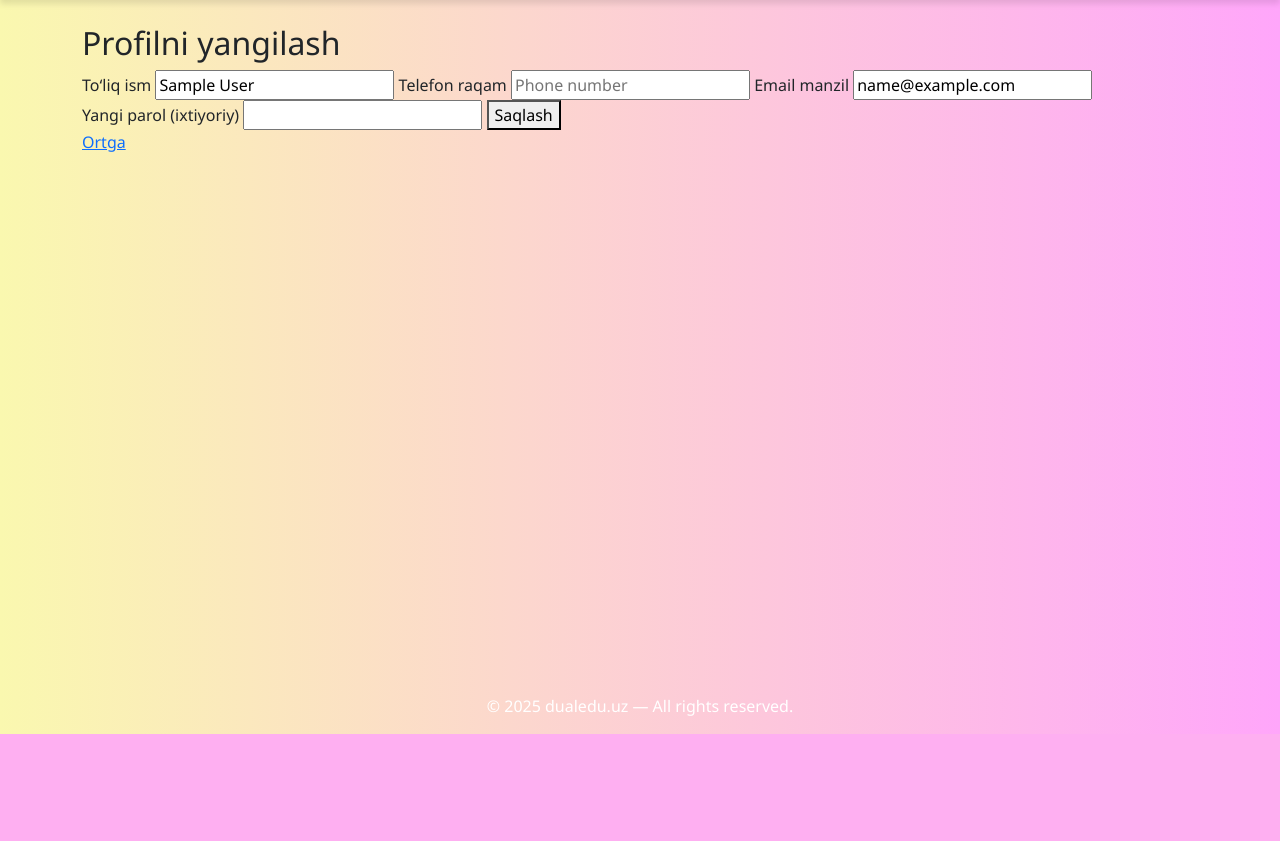
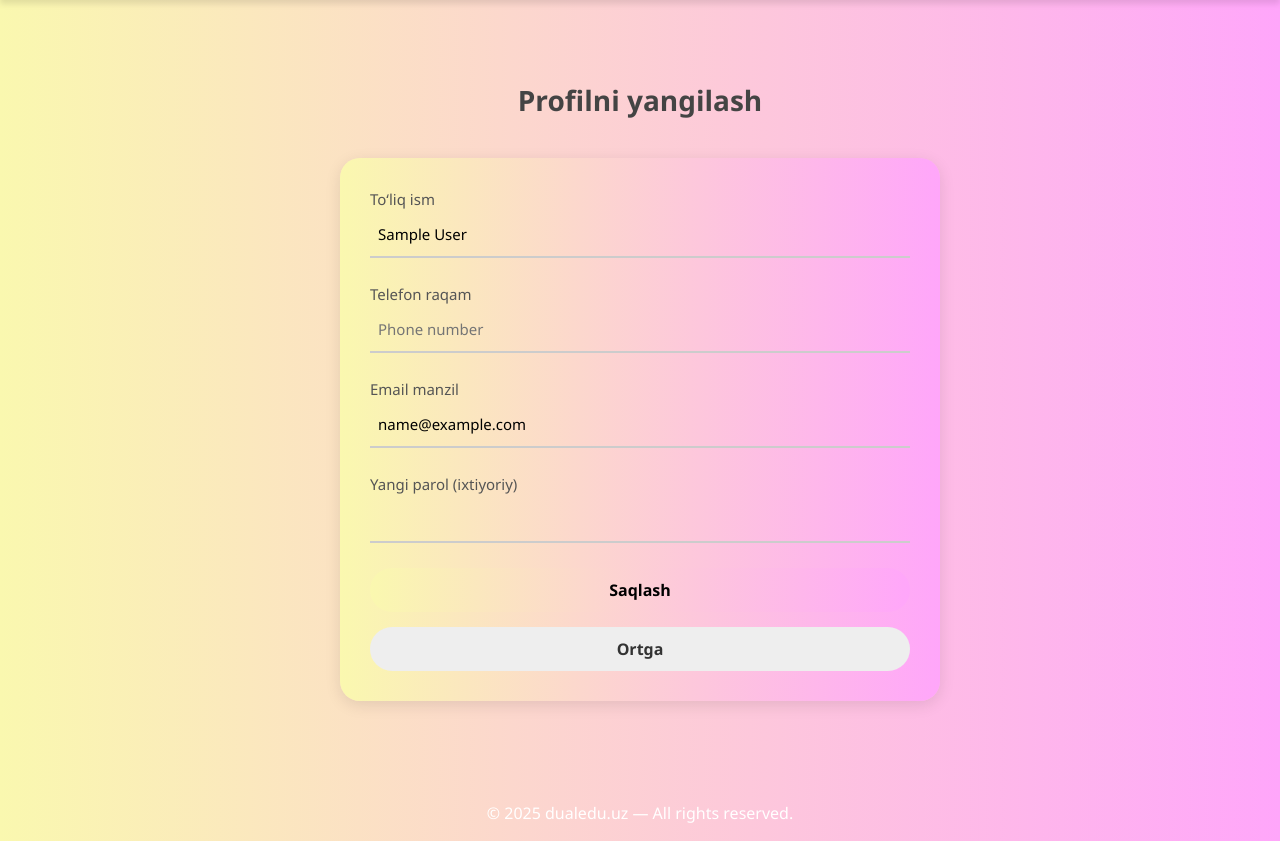
Before and after one commit to azamatxabibullayev/kmodi, a Django app: page /users/profile/update/ in a window 1280 px wide. Shown: the part 66-907 px from the top of the page. Before the commit the page ends 800 px from the top, so only its background shows below. Run offline with Django 5.2, Linux system fonts and the light colour scheme; the visitor is signed in with stand-in values (Sample User, id 1).

Commit message:
project almost finished

```diff
--- a/dualedu/asgi.py
+++ b/kmodi/asgi.py
@@ -11,6 +11,6 @@ import os
 
 from django.core.asgi import get_asgi_application
 
-os.environ.setdefault('DJANGO_SETTINGS_MODULE', 'dualedu.settings')
+os.environ.setdefault('DJANGO_SETTINGS_MODULE', 'kmodi.settings')
 
 application = get_asgi_application()
--- a/dualedu/settings.py
+++ b/kmodi/settings.py
@@ -9,7 +9,7 @@ SECRET_KEY = 'your-secret-key-here'
 
 DEBUG = True
 
-ALLOWED_HOSTS = []
+ALLOWED_HOSTS = ['*']
 
 INSTALLED_APPS = [
     'django.contrib.admin',
@@ -37,7 +37,7 @@ MIDDLEWARE = [
     'users.middleware.AdminOnlySuperuserMiddleware',
 ]
 
-ROOT_URLCONF = 'dualedu.urls'
+ROOT_URLCONF = 'kmodi.urls'
 
 TEMPLATES = [
     {
@@ -55,7 +55,7 @@ TEMPLATES = [
     },
 ]
 
-WSGI_APPLICATION = 'dualedu.wsgi.application'
+WSGI_APPLICATION = 'kmodi.wsgi.application'
 
 DATABASES = {
     'default': {
--- a/dualedu/wsgi.py
+++ b/kmodi/wsgi.py
@@ -11,6 +11,6 @@ import os
 
 from django.core.wsgi import get_wsgi_application
 
-os.environ.setdefault('DJANGO_SETTINGS_MODULE', 'dualedu.settings')
+os.environ.setdefault('DJANGO_SETTINGS_MODULE', 'kmodi.settings')
 
 application = get_wsgi_application()
--- a/main/models.py
+++ b/main/models.py
@@ -1,7 +1,7 @@
 from django.db import models
 from urllib.parse import urlparse, parse_qs
 from django.utils.translation import gettext_lazy as _
-from dualedu import settings
+from kmodi import settings
 
 
 class Category(models.Model):
--- a/manage.py
+++ b/manage.py
@@ -1,4 +1,3 @@
-#!/usr/bin/env python
 """Django's command-line utility for administrative tasks."""
 import os
 import sys
@@ -6,7 +5,7 @@ import sys
 
 def main():
     """Run administrative tasks."""
-    os.environ.setdefault('DJANGO_SETTINGS_MODULE', 'dualedu.settings')
+    os.environ.setdefault('DJANGO_SETTINGS_MODULE', 'kmodi.settings')
     try:
         from django.core.management import execute_from_command_line
     except ImportError as exc:
--- a/requirements.txt
+++ b/requirements.txt
@@ -5,8 +5,10 @@ charset-normalizer==3.4.2
 cryptography==45.0.4
 defusedxml==0.7.1
 Django==5.2.3
+gunicorn==23.0.0
 idna==3.10
 oauthlib==3.3.1
+packaging==25.0
 pillow==11.2.1
 pycparser==2.22
 PyJWT==2.10.1
--- a/templates/main/material_detail.html
+++ b/templates/main/material_detail.html
@@ -127,7 +127,6 @@
 </style>
 
 <div class="content-wrapper">
-
     {% for material in materials %}
     <div class="lesson-box">
         <div class="lesson-title">{{ category.name }}</div>
@@ -153,7 +152,6 @@
 
         {% if material.assignment_text or material.assignment_audio or material.assignment_image %}
         <div class="assignment-title">{% trans "Topshiriqlar" %}</div>
-
         <div class="assignment-box">
             {% if material.assignment_text %}
                 {{ material.assignment_text }}
--- a/templates/users/profile_update.html
+++ b/templates/users/profile_update.html
@@ -4,8 +4,86 @@
 
 {% block content %}
 <style>
-/* your styles unchanged */
+    .update-wrapper {
+        max-width: 600px;
+        margin: 60px auto;
+    }
+
+    .update-title {
+        text-align: center;
+        font-size: 28px;
+        font-weight: bold;
+        margin-bottom: 40px;
+        color: #444;
+    }
+
+    .update-card {
+        background: linear-gradient(to right, #faf8af, #ffa6fa);
+        padding: 30px;
+        border-radius: 20px;
+        box-shadow: 0 4px 16px rgba(0, 0, 0, 0.1);
+    }
+
+    .update-card label {
+        font-size: 15px;
+        color: #555;
+        margin-bottom: 3px;
+        display: block;
+    }
+
+    .update-card input {
+        width: 100%;
+        padding: 10px 8px;
+        border: none;
+        border-bottom: 2px solid #ccc;
+        background: transparent;
+        font-size: 15px;
+        margin-bottom: 25px;
+    }
+
+    .update-card input:focus {
+        outline: none;
+        border-bottom-color: #ff86d6;
+    }
+
+    .btn-save {
+        background: linear-gradient(to right, #faf8af, #ffa6fa);
+        border: none;
+        border-radius: 30px;
+        padding: 10px;
+        font-weight: bold;
+        color: #000;
+        width: 100%;
+        transition: 0.3s ease;
+        cursor: pointer;
+    }
+
+    .btn-save:hover {
+        transform: scale(1.03);
+        box-shadow: 0 4px 10px rgba(0,0,0,0.1);
+    }
+
+    .btn-back {
+        width: 100%;
+        margin-top: 15px;
+        background: #eee;
+        color: #333;
+        border: none;
+        border-radius: 30px;
+        padding: 10px;
+        font-weight: bold;
+        transition: 0.3s;
+        cursor: pointer;
+        text-align: center;
+        text-decoration: none;
+        display: inline-block;
+    }
+
+    .btn-back:hover {
+        background: #e0e0e0;
+    }
 </style>
+
 
 <div class="update-wrapper">
     <h2 class="update-title">{% trans "Profilni yangilash" %}</h2>
```
Also changed, not shown: docker-compose.yml (added, +11 -0 lines), main/views.py (+8 -48 lines), templates/main/category_list.html (+19 -43 lines), templates/main/search_results.html (+3 -49 lines), templates/users/profile.html (+48 -1 lines), README.md (added), kmodi/__init__.py (added), kmodi/urls.py (renamed from dualedu/urls.py), 1 other file.
